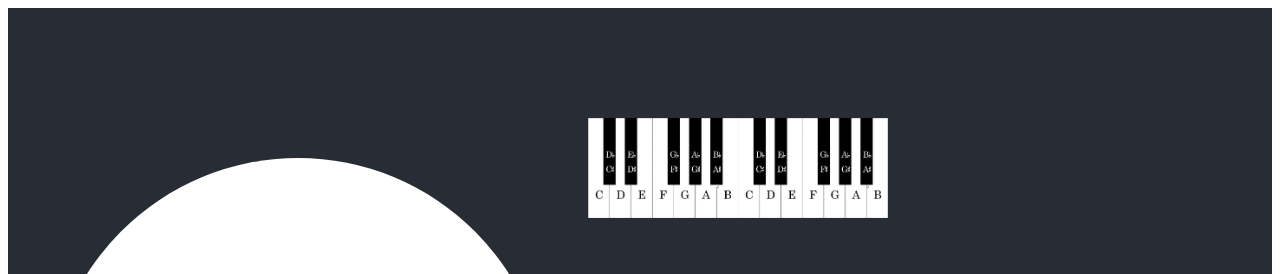
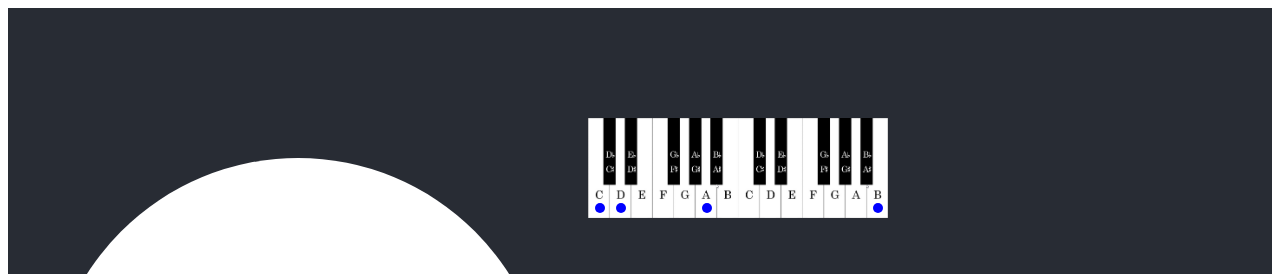
Before and after one commit to aalberti/circle_of_fifths, a React (Create React App) app: page / in a window 1280 px wide. Shown: the top 274 px of the page. Built offline with nearby package versions, Linux system fonts and the light colour scheme.

Commit message:
Press a few white keys, just to see

```diff
--- a/src/fifths/keyboard/Keyboard.tsx
+++ b/src/fifths/keyboard/Keyboard.tsx
@@ -3,11 +3,18 @@ import React, {FC} from "react";
 import "./Keyboard.css"
 
 interface KeyboardProps {
-    chordName:string
+    chordName: string
 }
 
-const Keyboard:FC<KeyboardProps> = ({chordName}) => {
-    return <img className="keyboard" src={keyboard} alt={`${chordName} on keyboard`}></img>;
+const Keyboard: FC<KeyboardProps> = ({chordName}) => {
+    /* White key x positions in pixels: 12 33 55 76 97 119 140 162 183 205 226 247 269 290 */
+    return <div style={{position:"relative"}}>
+        <img className="keyboard" src={keyboard} alt={`${chordName} on keyboard`}/>
+        <div style={{transform:"translate(-50%, -50%)", position: "absolute", top: "90px", left: "12px", width: "10px", height: "10px", background:"blue", borderRadius:"50%"}}/>
+        <div style={{transform:"translate(-50%, -50%)", position: "absolute", top: "90px", left: "33px", width: "10px", height: "10px", background:"blue", borderRadius:"50%"}}/>
+        <div style={{transform:"translate(-50%, -50%)", position: "absolute", top: "90px", left: "119px", width: "10px", height: "10px", background:"blue", borderRadius:"50%"}}/>
+        <div style={{transform:"translate(-50%, -50%)", position: "absolute", top: "90px", left: "290px", width: "10px", height: "10px", background:"blue", borderRadius:"50%"}}/>
+    </div>;
 };
 
 export default Keyboard
```
